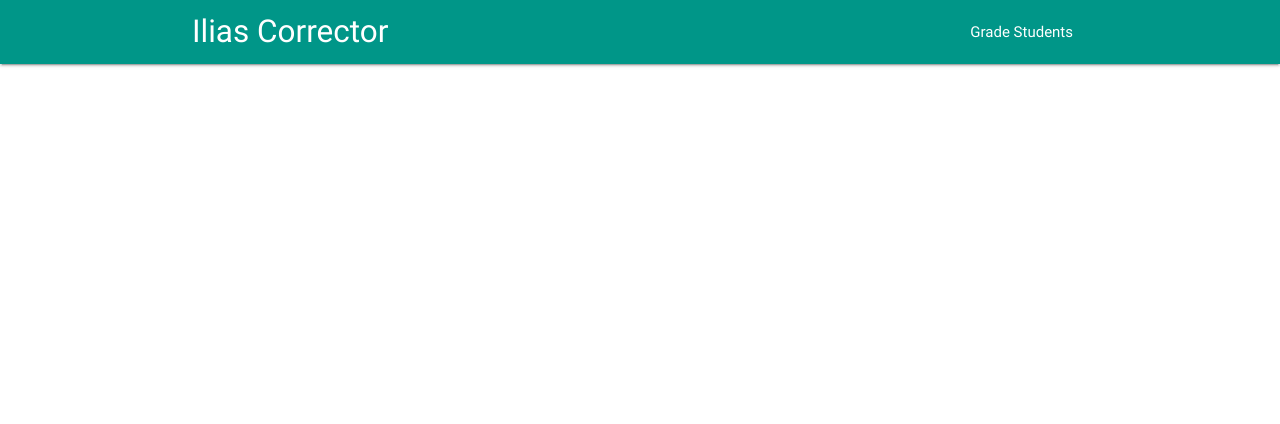
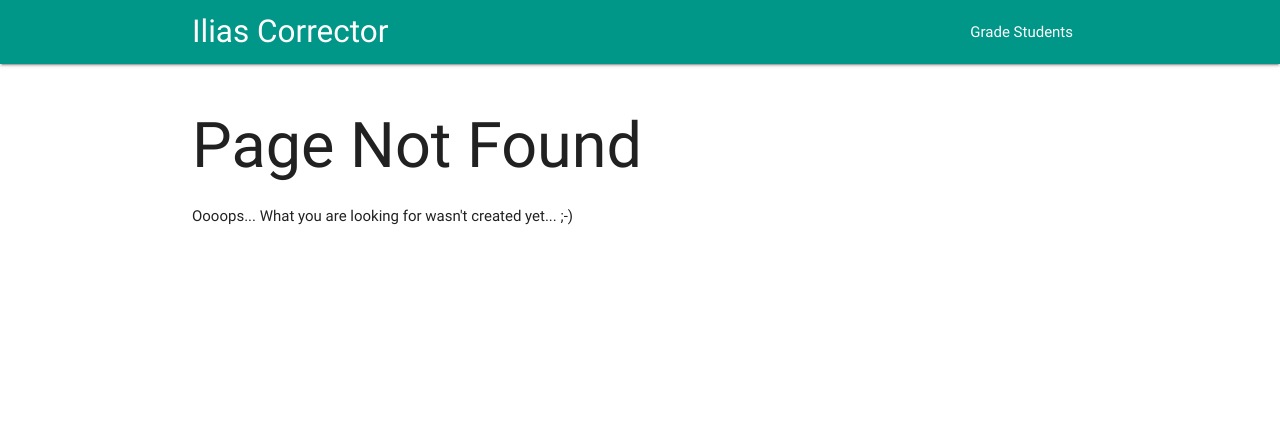
Before and after one commit to simhnna/iliasCorrector, a Flask app: template iliasCorrector/templates/error.html in a window 1280 px wide. Shown: the top 424 px of the page. Run offline with Flask 2, Linux system fonts and the light colour scheme; the template is opened without the code that fills it, so the values that code supplies are empty.

Commit message:
Fix error that appeared in the terminal

```diff
--- a/iliasCorrector/__init__.py
+++ b/iliasCorrector/__init__.py
@@ -15,14 +15,16 @@ USERNAME = 'admin'
 PASSWORD = 'password'
 
 
+app = Flask(__name__)
+
+
+@app.errorhandler(404)
 def err404(error):
     return render_template('error.html', error=error), 404
 
 
-app = Flask(__name__)
 app.config.from_object(__name__)
 app.config.from_envvar('CORRECTOR_SETTINGS', silent=True)
-app.error_handler_spec[None][404] = err404
 db = SQLAlchemy(app)
 migrate = Migrate(app, db)
 
--- a/iliasCorrector/templates/error.html
+++ b/iliasCorrector/templates/error.html
@@ -2,7 +2,10 @@
 
 
 {% block content %}
-<div class="alert alert-danger">
-  {{ error }}
+<div class="section">
+  <h1>Page Not Found</h1>
+  <p>
+    Oooops... What you are looking for wasn't created yet... ;-)
+  </p>
 </div>
 {% endblock %}
```
